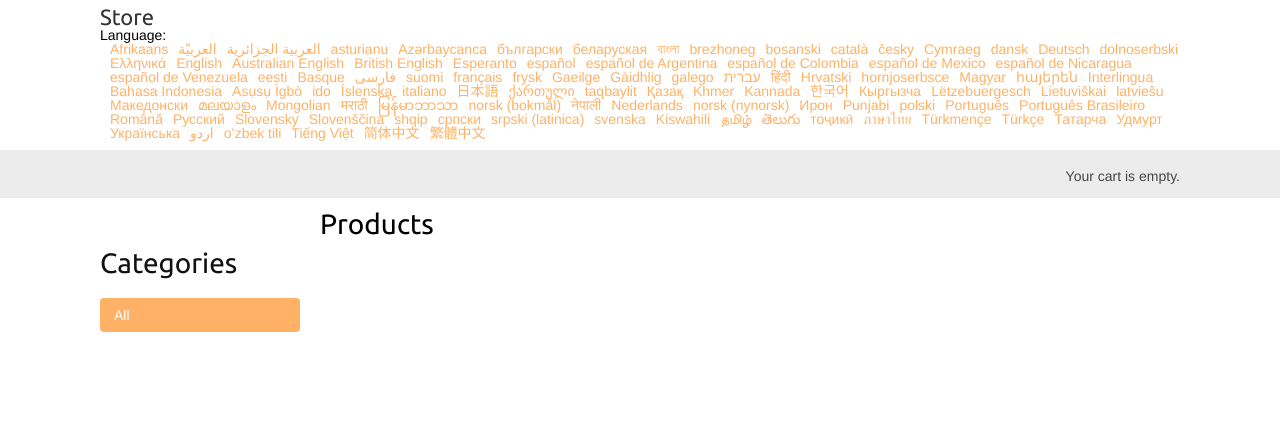
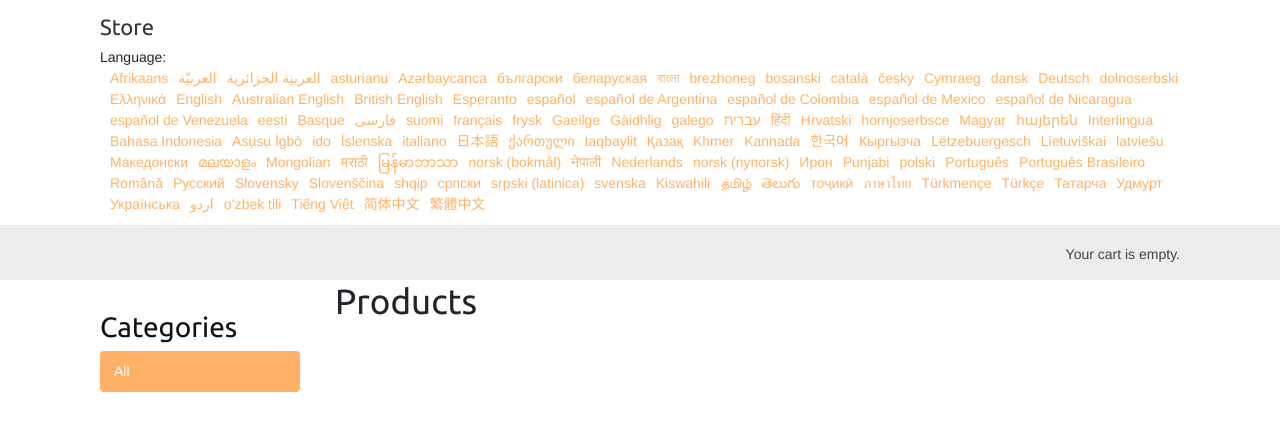
Before and after one commit to BirdOnTheBranch/django-store, a Django app: template shop/templates/shop/product/list.html in a window 1280 px wide. Shown: the top 431 px of the page. Run offline with Django 3.2, Linux system fonts and the light colour scheme; the template is opened without the code that fills it, so the values that code supplies are empty; some libraries are stand-ins or nearby versions.

Commit message:
Stetic changes.

```diff
--- a/shop/static/css/style.css
+++ b/shop/static/css/style.css
@@ -762,9 +762,10 @@ html{
       overflow:hidden;
   }
 
+
   .product-list .item {
       width:25%;
-      padding:10px 20px 10px ;
+      padding:10px 10px 10px;
       float:left;
       text-align:center;
       line-height:1.2;
--- a/shop/templates/shop/base.html
+++ b/shop/templates/shop/base.html
@@ -5,6 +5,7 @@
 <head>
   <meta charset="utf-8" />
   <title>{% block title %}{% trans "Store" %}{% endblock %}</title>
+  <link rel="stylesheet" href="https://stackpath.bootstrapcdn.com/bootstrap/4.5.2/css/bootstrap.min.css" integrity="sha384-JcKb8q3iqJ61gNV9KGb8thSsNjpSL0n8PARn9HuZOnIxN0hoP+VmmDGMN5t9UJ0Z" crossorigin="anonymous">
   <link href="{% static "css/style.css" %}" rel="stylesheet">
 </head>
 <body>
--- a/shop/templates/shop/product/list.html
+++ b/shop/templates/shop/product/list.html
@@ -20,6 +20,9 @@
     </ul>
   </div>
   <div id="main" class="product-list">
+  <div class="container-fluid">
+    <div class="row">
+      <div class="col-9">
           <h1>{% if category %}{{ category.name }}{% else %}Products{% endif %}</h1>
           {% for product in products %}
             <div class="item">
@@ -31,4 +34,7 @@
             </div>
           {% endfor %}
         </div>
+      </div>
+    </div>
+  </div>
 {% endblock %}
```
Also changed, not shown: shop/templates/shop/product/detail.html (+7 -0 lines). Lines whose indentation alone changed are shown as unchanged.
